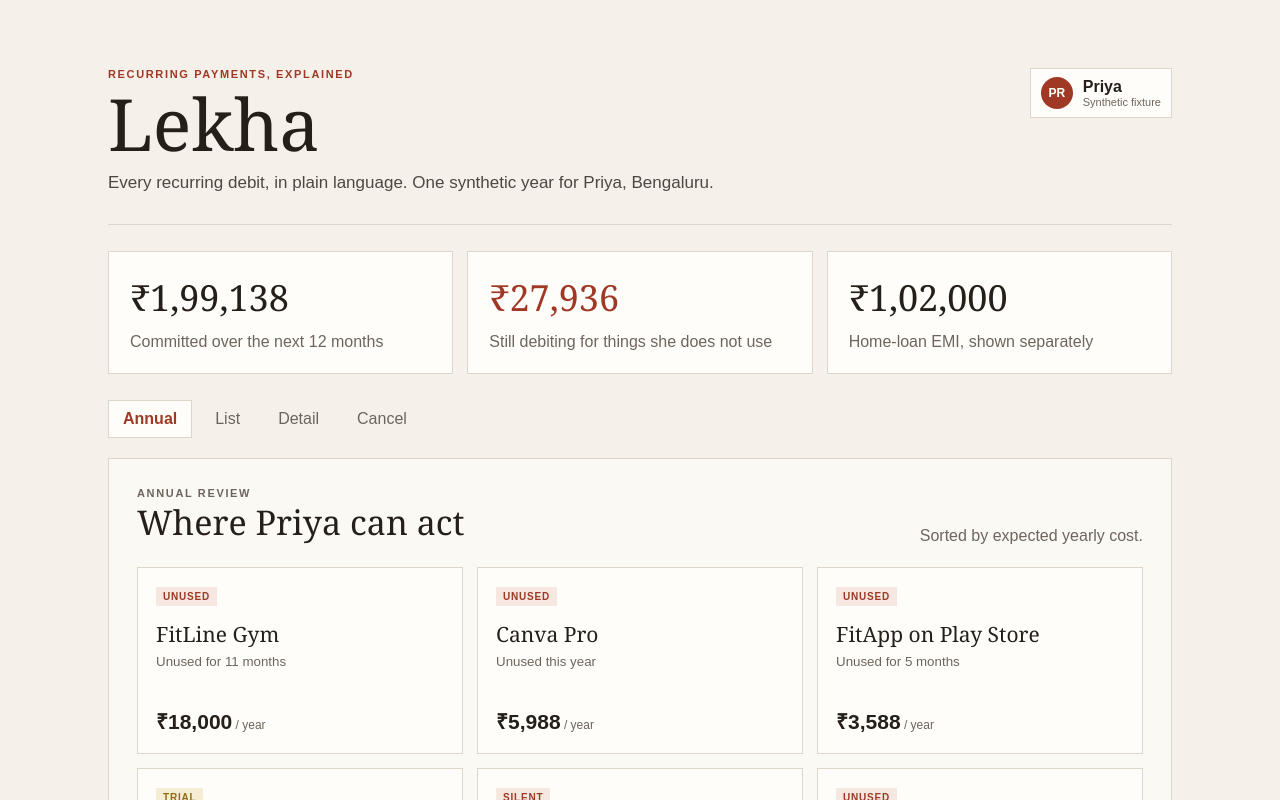
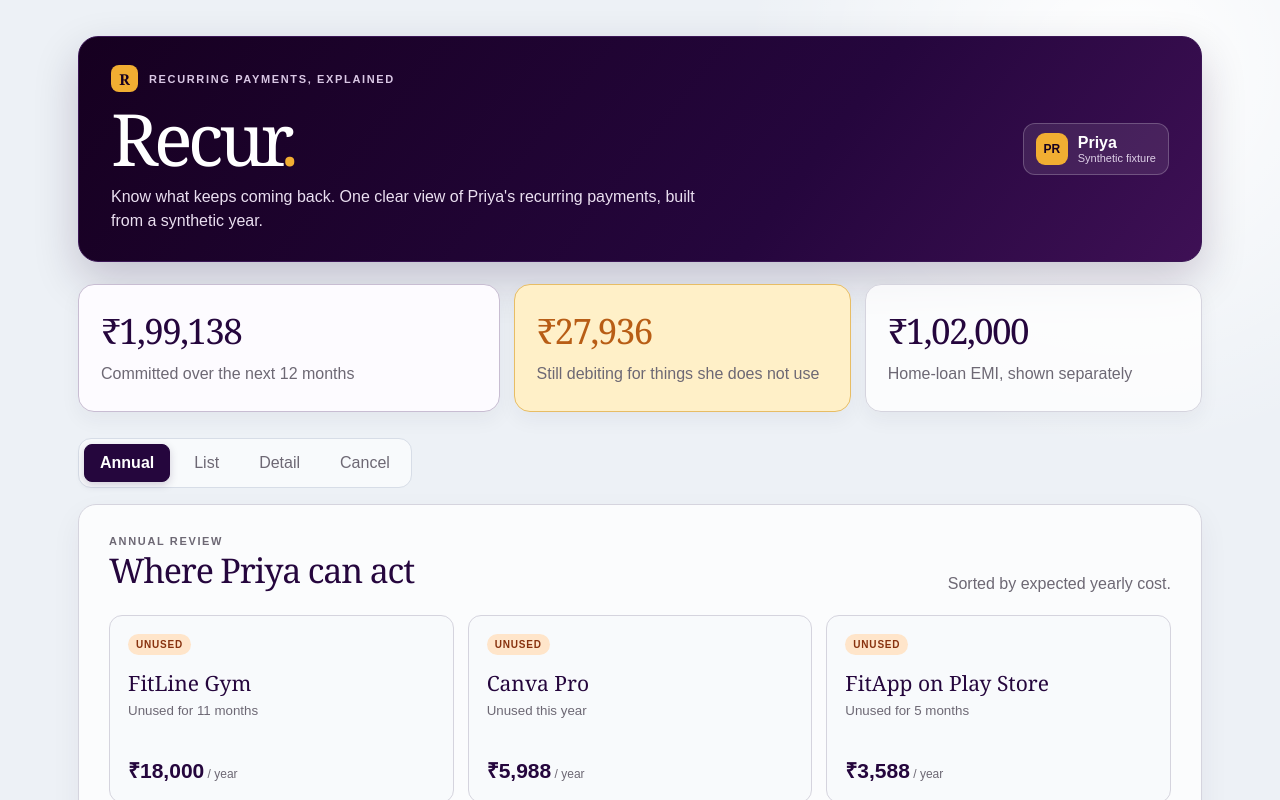
Before and after one commit to AdithyaPatil-1609/paytrace, a Next.js app: page / in a window 1280 px wide. Shown: the top 800 px of the page. Built offline with nearby package versions, Linux system fonts and the light colour scheme.

Commit message:
feat: rebrand frontend as Recur

```diff
--- a/app/globals.css
+++ b/app/globals.css
@@ -1,18 +1,34 @@
-:root { --ink: #251f1a; --muted: #6d655d; --paper: #f5f1ea; --card: #fffdf9; --line: #ded6cb; --brick: #9f3925; --gold: #936a12; --green: #326a59; }
+:root {
+  --ice-silver: #edf1f6;
+  --silver-shadow: #d7dde7;
+  --paper: #f8fafc;
+  --aubergine: #25063d;
+  --aubergine-deep: #160020;
+  --aubergine-soft: #55216a;
+  --ink: #1d1623;
+  --muted: #6d6874;
+  --line: #d5d4de;
+  --marigold: #f1ae32;
+  --marigold-light: #fff0c8;
+  --success: #1e7667;
+  --warning: #b85d15;
+}
+
 * { box-sizing: border-box; }
-body { margin: 0; background: var(--paper); color: var(--ink); font-family: Arial, Helvetica, sans-serif; }
+html { background: var(--ice-silver); }
+body { margin: 0; background: radial-gradient(circle at 88% 6%, #ffffff 0, transparent 24rem), var(--ice-silver); color: var(--ink); font-family: Arial, Helvetica, sans-serif; }
 button { font: inherit; }
-.page-shell { max-width: 1120px; margin: 0 auto; padding: 68px 28px 88px; }
-.masthead { display: flex; align-items: flex-start; justify-content: space-between; gap: 24px; border-bottom: 1px solid var(--line); padding-bottom: 28px; }
-.eyebrow { margin: 0 0 10px; color: var(--brick); font-size: 11px; font-weight: 800; letter-spacing: .15em; }
-h1, h2, h3, p { margin-top: 0; } h1, h2 { font-family: Georgia, serif; font-weight: 500; } h1 { font-size: clamp(46px, 8vw, 72px); line-height: .92; margin-bottom: 14px; } h2 { font-size: 34px; margin-bottom: 10px; } h3 { margin: 14px 0 8px; font-size: 21px; }
-.lede { max-width: 620px; margin: 0; color: #4e4741; font-size: 17px; line-height: 1.5; }.profile-chip { display: flex; gap: 10px; padding: 8px 10px; align-items: center; border: 1px solid var(--line); background: var(--card); }.profile-chip span { display: grid; place-items: center; width: 32px; height: 32px; border-radius: 50%; background: var(--brick); color: white; font-size: 12px; font-weight: 800; }.profile-chip strong,.profile-chip small { display: block; }.profile-chip small { color: var(--muted); font-size: 11px; }
-.summary-grid { display: grid; grid-template-columns: repeat(3, 1fr); gap: 14px; padding: 26px 0; }.summary-card { min-height: 116px; padding: 21px; background: var(--card); border: 1px solid var(--line); }.summary-card strong { display: block; font: 36px Georgia, serif; margin-bottom: 9px; }.summary-card span { color: var(--muted); line-height: 1.35; }.summary-card.accent strong { color: var(--brick); }
-.tabs { display: flex; gap: 8px; margin: 0 0 20px; }.tabs button { border: 1px solid transparent; background: transparent; padding: 9px 14px; color: var(--muted); cursor: pointer; }.tabs button.active { color: var(--brick); border-color: var(--line); background: var(--card); font-weight: 700; }
-.content-panel { border: 1px solid var(--line); background: rgba(255,253,249,.64); padding: 28px; }.section-heading { display: flex; align-items: end; justify-content: space-between; gap: 16px; padding-bottom: 22px; }.section-heading p { color: var(--muted); margin: 0; }.section-heading h2 { margin: 0; }
-.finding-grid { display: grid; grid-template-columns: repeat(3, 1fr); gap: 14px; }.finding-card { text-align: left; border: 1px solid var(--line); background: var(--card); padding: 18px; cursor: pointer; color: inherit; transition: transform .15s ease; }.finding-card:hover { transform: translateY(-2px); }.finding-card strong,.finding-card small,.finding-card b { display: block; }.finding-card strong { font: 21px Georgia, serif; margin: 14px 0 5px; }.finding-card small { min-height: 38px; color: var(--muted); line-height: 1.3; }.finding-card b { font-size: 21px; margin-top: 16px; }.finding-card em { font-style: normal; font-size: 12px; color: var(--muted); font-weight: normal; }
-.tag { display: inline-block; padding: 4px 7px; background: #eee9e0; color: var(--muted); text-transform: uppercase; letter-spacing: .08em; font-size: 10px; font-weight: 800; }.tag-unused,.tag-silent { color: var(--brick); background: #f7e7e1; }.tag-trial { color: var(--gold); background: #f6edd5; }.tag-debt { color: #594e85; background: #ece9f6; }
-.table-wrap { overflow-x: auto; } table { width: 100%; border-collapse: collapse; font-size: 14px; } th { text-align: left; color: var(--muted); font-size: 11px; letter-spacing: .06em; text-transform: uppercase; } th, td { padding: 13px 10px; border-bottom: 1px solid var(--line); } td:last-child, th:last-child { text-align: right; } tbody tr { cursor: pointer; } tbody tr:hover { background: #f2ece2; }.table-dot { display: inline-block; width: 7px; height: 7px; margin-right: 6px; background: var(--green); }.table-dot.unused,.table-dot.silent { background: var(--brick); }.table-dot.trial { background: var(--gold); }.table-dot.debt { background: #594e85; }
-.detail-layout { display: grid; grid-template-columns: 1.15fr .85fr; gap: 26px; }.raw { padding: 12px; border-left: 3px solid var(--brick); background: #eee9e0; font-family: monospace; font-size: 13px; }.detail-copy dl { display: grid; grid-template-columns: repeat(3, 1fr); gap: 12px; margin: 26px 0 0; }.detail-copy dl div { border-top: 1px solid var(--line); padding-top: 9px; }.detail-copy dt { color: var(--muted); font-size: 12px; }.detail-copy dd { margin: 5px 0 0; font-weight: 700; }.evidence-card { align-self: start; padding: 22px; background: #eee9e0; }.evidence-card p { line-height: 1.5; }.primary-action { width: 100%; border: 0; padding: 12px; background: var(--brick); color: white; cursor: pointer; font-weight: 700; }.muted { color: var(--muted); }
-.cancel-panel { max-width: 680px; }.cancel-copy { font: 23px Georgia, serif; line-height: 1.35; }.callout { display: grid; gap: 5px; padding: 17px; border-left: 3px solid var(--green); background: #e7efe9; }.callout span { color: #4e5852; line-height: 1.4; }
-@media (max-width: 720px) { .page-shell { padding: 36px 16px; }.masthead,.section-heading { display: block; }.profile-chip { display: inline-flex; margin-top: 18px; }.summary-grid,.finding-grid,.detail-layout { grid-template-columns: 1fr; }.detail-copy dl { grid-template-columns: 1fr; }.content-panel { padding: 20px; } }
+.page-shell { max-width: 1180px; min-height: 100vh; margin: 0 auto; padding: 36px 28px 88px; }
+.masthead { display: flex; align-items: center; justify-content: space-between; gap: 28px; padding: 28px 32px; border: 1px solid #3b1655; border-radius: 20px; background: linear-gradient(128deg, var(--aubergine-deep), var(--aubergine) 64%, #3e1055); color: white; box-shadow: 0 18px 45px rgba(32, 4, 52, .20); }
+.brand-line { display: flex; align-items: center; gap: 11px; }.brand-mark { display: grid; place-items: center; width: 27px; height: 27px; border-radius: 8px; background: var(--marigold); color: var(--aubergine-deep); font: 800 15px Georgia, serif; }.eyebrow { margin: 0 0 10px; color: var(--aubergine-soft); font-size: 11px; font-weight: 800; letter-spacing: .15em; }.masthead .eyebrow { margin: 0; color: #d9c7e4; }
+h1, h2, h3, p { margin-top: 0; } h1, h2 { font-family: Georgia, serif; font-weight: 500; } h1 { font-size: clamp(48px, 8vw, 72px); letter-spacing: -.06em; line-height: .9; margin: 14px 0; } h1 span { color: var(--marigold); } h2 { font-size: 34px; letter-spacing: -.035em; margin-bottom: 10px; } h3 { margin: 14px 0 8px; font-size: 21px; }
+.lede { max-width: 610px; margin: 0; color: #eadff0; font-size: 16px; line-height: 1.5; }.profile-chip { display: flex; flex: 0 0 auto; gap: 10px; padding: 9px 12px; align-items: center; border: 1px solid rgba(255,255,255,.22); border-radius: 12px; background: rgba(255,255,255,.09); }.profile-chip span { display: grid; place-items: center; width: 32px; height: 32px; border-radius: 9px; background: var(--marigold); color: var(--aubergine-deep); font-size: 12px; font-weight: 800; }.profile-chip strong,.profile-chip small { display: block; }.profile-chip small { color: #ded0e7; font-size: 11px; }
+.summary-grid { display: grid; grid-template-columns: 1.25fr 1fr 1fr; gap: 14px; padding: 22px 0 26px; }.summary-card { min-height: 128px; padding: 22px; border: 1px solid var(--line); border-radius: 16px; background: rgba(255,255,255,.78); box-shadow: 0 8px 20px rgba(46,38,63,.05); }.summary-card:first-child { border-color: #c8bdd2; background: #fdfbff; }.summary-card strong { display: block; color: var(--aubergine); font: 35px Georgia, serif; letter-spacing: -.045em; margin-bottom: 9px; }.summary-card span { color: var(--muted); line-height: 1.35; }.summary-card.accent { border-color: #e7bd65; background: var(--marigold-light); }.summary-card.accent strong { color: var(--warning); }
+.tabs { display: flex; gap: 8px; margin: 0 0 16px; padding: 5px; width: fit-content; border: 1px solid var(--silver-shadow); border-radius: 13px; background: rgba(255,255,255,.65); }.tabs button { border: 1px solid transparent; border-radius: 8px; background: transparent; padding: 9px 15px; color: var(--muted); cursor: pointer; }.tabs button:hover { color: var(--aubergine); }.tabs button.active { color: white; border-color: var(--aubergine); background: var(--aubergine); font-weight: 700; box-shadow: 0 3px 8px rgba(37,6,61,.18); }
+.content-panel { border: 1px solid var(--line); border-radius: 18px; background: rgba(255,255,255,.78); padding: 30px; box-shadow: 0 12px 30px rgba(46,38,63,.06); }.section-heading { display: flex; align-items: end; justify-content: space-between; gap: 16px; padding-bottom: 22px; }.section-heading p { color: var(--muted); margin: 0; }.section-heading h2 { color: var(--aubergine); margin: 0; }
+.finding-grid { display: grid; grid-template-columns: repeat(3, 1fr); gap: 14px; }.finding-card { text-align: left; border: 1px solid var(--line); border-radius: 13px; background: var(--paper); padding: 18px; cursor: pointer; color: inherit; transition: transform .15s ease, box-shadow .15s ease, border-color .15s ease; }.finding-card:hover { border-color: #a78eb6; transform: translateY(-3px); box-shadow: 0 12px 22px rgba(37,6,61,.1); }.finding-card strong,.finding-card small,.finding-card b { display: block; }.finding-card strong { color: var(--aubergine); font: 21px Georgia, serif; margin: 14px 0 5px; }.finding-card small { min-height: 38px; color: var(--muted); line-height: 1.3; }.finding-card b { color: var(--aubergine); font-size: 21px; margin-top: 16px; }.finding-card em { font-style: normal; font-size: 12px; color: var(--muted); font-weight: normal; }
+.tag { display: inline-block; padding: 5px 8px; border-radius: 99px; background: #e9e8ef; color: var(--muted); text-transform: uppercase; letter-spacing: .08em; font-size: 10px; font-weight: 800; }.tag-unused,.tag-silent { color: #88320f; background: #ffe5ca; }.tag-trial { color: #8b5a02; background: var(--marigold-light); }.tag-debt { color: #4d2575; background: #ece2f3; }
+.table-wrap { overflow-x: auto; border: 1px solid var(--silver-shadow); border-radius: 12px; } table { width: 100%; border-collapse: collapse; font-size: 14px; } th { text-align: left; color: var(--muted); font-size: 11px; letter-spacing: .06em; text-transform: uppercase; background: #edf0f5; } th, td { padding: 13px 12px; border-bottom: 1px solid var(--silver-shadow); } tbody tr:last-child td { border-bottom: 0; } td:last-child, th:last-child { text-align: right; } tbody tr { cursor: pointer; transition: background .12s ease; } tbody tr:hover { background: #f1ebf5; }.table-dot { display: inline-block; width: 7px; height: 7px; margin-right: 6px; border-radius: 50%; background: var(--success); }.table-dot.unused,.table-dot.silent { background: var(--warning); }.table-dot.trial { background: var(--marigold); }.table-dot.debt { background: var(--aubergine-soft); }
+.detail-layout { display: grid; grid-template-columns: 1.15fr .85fr; gap: 26px; }.raw { padding: 12px; border-left: 3px solid var(--marigold); border-radius: 0 8px 8px 0; background: #eef0f5; font-family: monospace; font-size: 13px; }.detail-copy dl { display: grid; grid-template-columns: repeat(3, 1fr); gap: 12px; margin: 26px 0 0; }.detail-copy dl div { border-top: 1px solid var(--line); padding-top: 9px; }.detail-copy dt { color: var(--muted); font-size: 12px; }.detail-copy dd { margin: 5px 0 0; color: var(--aubergine); font-weight: 700; }.evidence-card { align-self: start; padding: 23px; border-radius: 14px; background: var(--aubergine); color: white; }.evidence-card h3 { color: var(--marigold); }.evidence-card p { color: #ede0f1; line-height: 1.5; }.primary-action { width: 100%; border: 0; border-radius: 8px; padding: 12px; background: var(--marigold); color: var(--aubergine-deep); cursor: pointer; font-weight: 800; }.primary-action:hover { background: #ffc554; }.muted { color: #dfcfe6 !important; }
+.cancel-panel { max-width: 700px; }.cancel-copy { color: var(--aubergine); font: 23px Georgia, serif; line-height: 1.35; }.callout { display: grid; gap: 5px; padding: 17px; border-left: 3px solid var(--marigold); border-radius: 0 10px 10px 0; background: #f1ecf4; }.callout strong { color: var(--aubergine); }.callout span { color: #51485a; line-height: 1.4; }
+@media (max-width: 720px) { .page-shell { padding: 18px 16px 54px; }.masthead,.section-heading { display: block; }.masthead { padding: 25px; }.profile-chip { display: inline-flex; margin-top: 18px; }.summary-grid,.finding-grid,.detail-layout { grid-template-columns: 1fr; }.detail-copy dl { grid-template-columns: 1fr; }.content-panel { padding: 20px; }.tabs { width: 100%; overflow-x: auto; }.tabs button { white-space: nowrap; } }
--- a/app/layout.tsx
+++ b/app/layout.tsx
@@ -2,7 +2,7 @@ import type { Metadata } from "next";
 import "./globals.css";
 
 export const metadata: Metadata = {
-  title: "Lekha | Recurring payments, made clear",
+  title: "Recur | Recurring payments, made clear",
   description: "See every payment that keeps coming back."
 };
 
--- a/components/dashboard.tsx
+++ b/components/dashboard.tsx
@@ -29,10 +29,10 @@ export function Dashboard({ commitments }: DashboardProps) {
   return (
     <main className="page-shell">
       <header className="masthead">
-        <div>
-          <p className="eyebrow">RECURRING PAYMENTS, EXPLAINED</p>
-          <h1>Lekha</h1>
-          <p className="lede">Every recurring debit, in plain language. One synthetic year for Priya, Bengaluru.</p>
+        <div className="brand-intro">
+          <div className="brand-line"><span className="brand-mark">R</span><p className="eyebrow">RECURRING PAYMENTS, EXPLAINED</p></div>
+          <h1>Recur<span>.</span></h1>
+          <p className="lede">Know what keeps coming back. One clear view of Priya's recurring payments, built from a synthetic year.</p>
         </div>
         <div className="profile-chip"><span>PR</span><div><strong>Priya</strong><small>Synthetic fixture</small></div></div>
       </header>
@@ -86,7 +86,7 @@ function List({ commitments, onSelect }: { commitments: Commitment[]; onSelect:
   return (
     <section className="content-panel">
       <div className="section-heading"><div><p className="eyebrow">MATCHED COMMITMENTS</p><h2>The statement, made readable</h2></div><p>Click any row for its proof.</p></div>
-      <div className="table-wrap"><table><thead><tr><th>Statement narration</th><th>Lekha calls it</th><th>Signal</th><th>Next year</th></tr></thead>
+      <div className="table-wrap"><table><thead><tr><th>Statement narration</th><th>Recur calls it</th><th>Signal</th><th>Next year</th></tr></thead>
       <tbody>{commitments.sort((a, b) => b.annualCost - a.annualCost).map((item) => <tr key={item.id} onClick={() => onSelect(item.id)}><td>{item.rawNarration}</td><td>{item.merchant}</td><td><span className={`table-dot ${item.kind}`} />{item.status}</td><td>{formatINR(item.annualCost)}</td></tr>)}</tbody></table></div>
     </section>
   );
@@ -105,7 +105,7 @@ function Cancel({ commitment }: { commitment: Commitment }) {
   return (
     <section className="cancel-panel content-panel">
       <p className="eyebrow">CANCELLATION PATH</p><h2>{commitment.merchant}</h2>
-      {commitment.canCancel ? <><p className="cancel-copy">{commitment.cancellationPath}</p><div className="callout"><strong>Before you cancel</strong><span>This demo only explains the path. It never changes a real mandate or payment.</span></div></> : <><p className="cancel-copy">{commitment.evidence}</p><div className="callout"><strong>Keep this payment</strong><span>{commitment.status}. Lekha separates debt and essential bills from subscriptions.</span></div></>}
+      {commitment.canCancel ? <><p className="cancel-copy">{commitment.cancellationPath}</p><div className="callout"><strong>Before you cancel</strong><span>This demo only explains the path. It never changes a real mandate or payment.</span></div></> : <><p className="cancel-copy">{commitment.evidence}</p><div className="callout"><strong>Keep this payment</strong><span>{commitment.status}. Recur separates debt and essential bills from subscriptions.</span></div></>}
     </section>
   );
 }
--- a/package.json
+++ b/package.json
@@ -1,5 +1,5 @@
 {
-  "name": "lekha",
+  "name": "recur",
   "version": "0.1.0",
   "private": true,
   "scripts": {
@@ -7,7 +7,7 @@
     "build": "next build",
     "start": "next start",
     "lint": "eslint .",
-    "test": "tsx --test tests/*.test.ts"
+    "test": "node --import tsx --test tests/*.test.ts"
   },
   "dependencies": {
     "next": "16.4.2",
```
Also changed, not shown: 2 other files (tests, documents, lock files or other folders).
